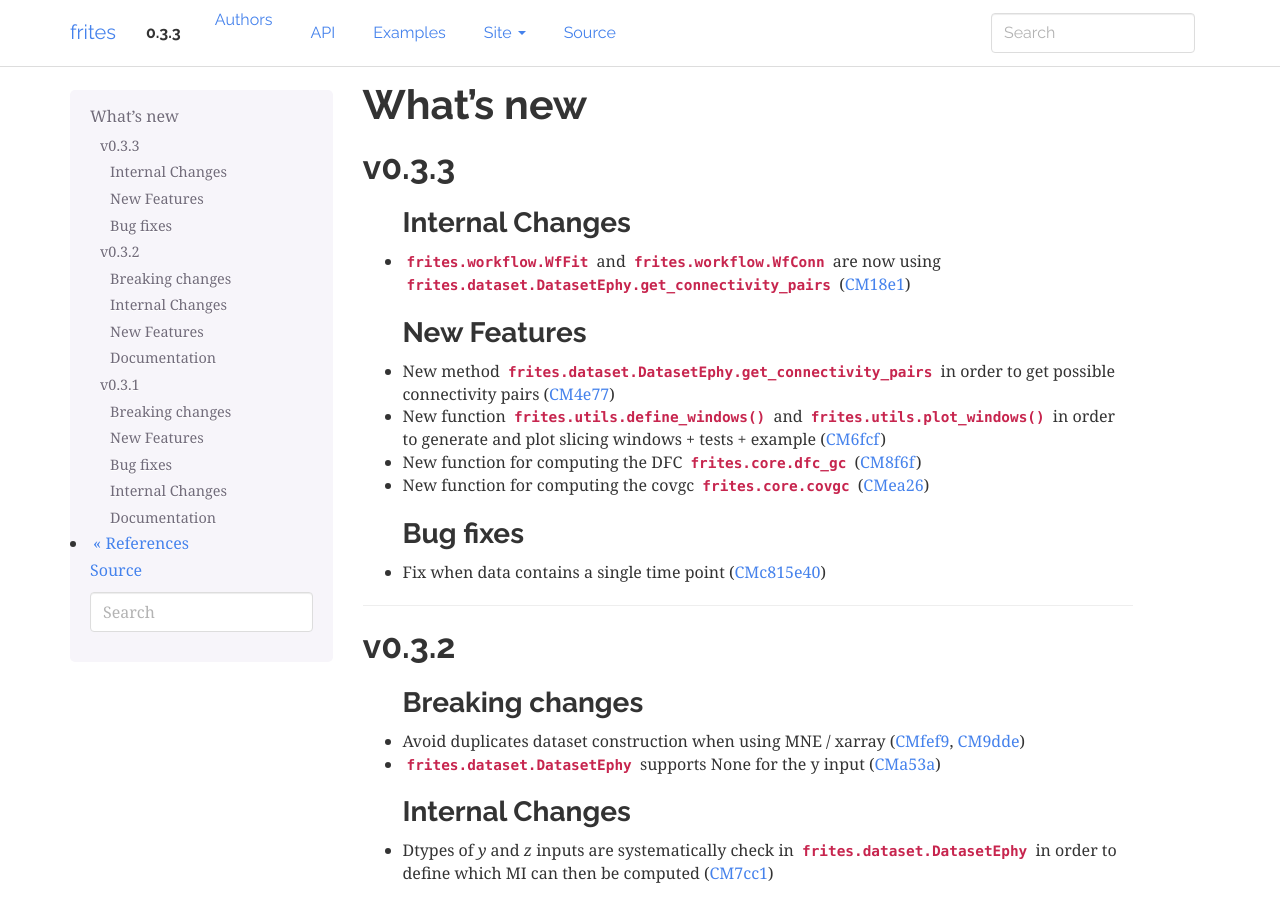
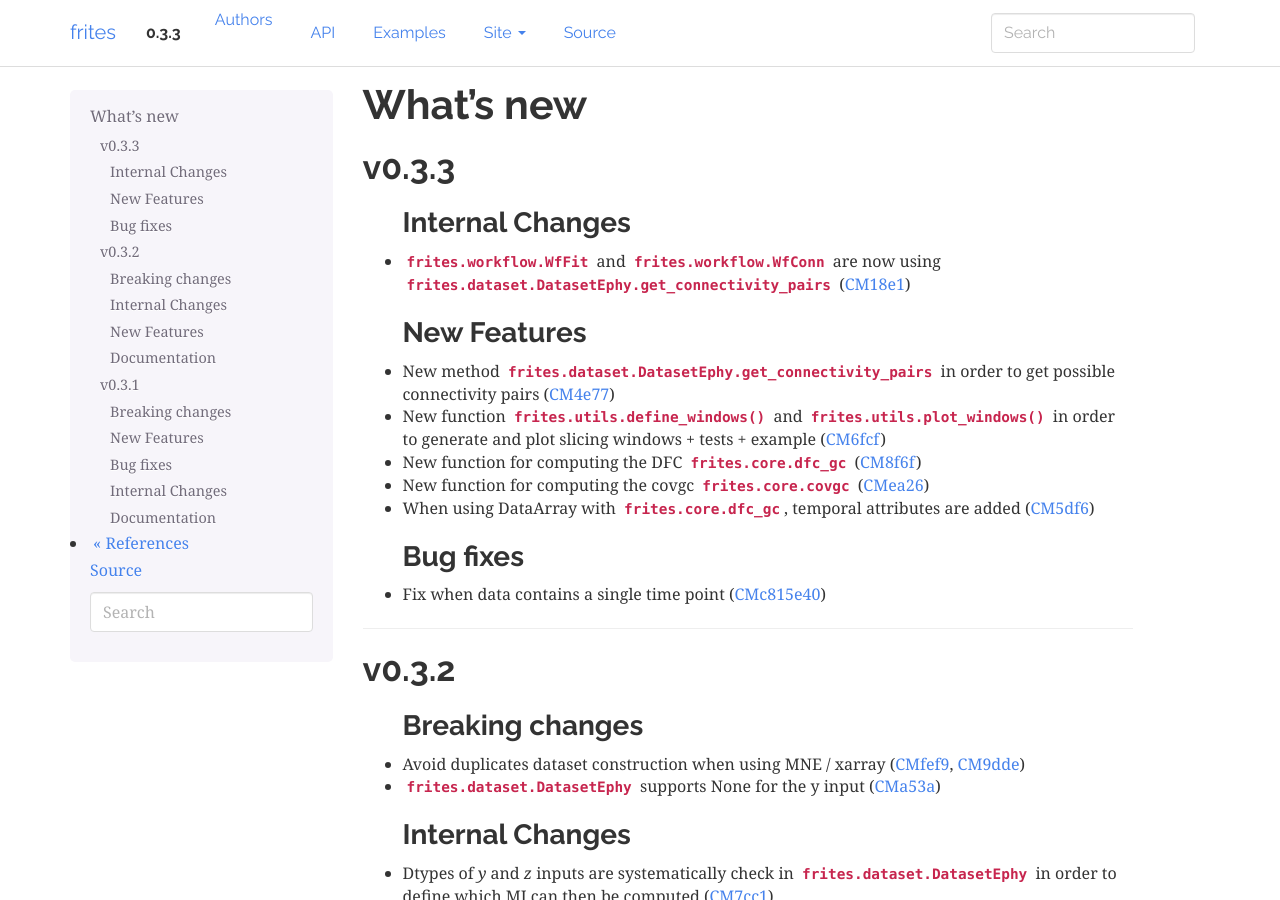
Before and after one commit to brainets/frites, a Sphinx documentation site: the page built from docs/source/whatsnew.rst, in a window 1280 px wide and 900 px high. Built offline with Sphinx 7.4.7, drawn with Linux system fonts in a browser that asks for light colours.

Commit message:
update whatsnew

```diff
--- a/docs/source/whatsnew.rst
+++ b/docs/source/whatsnew.rst
@@ -17,6 +17,7 @@ New Features
 * New function :py:func:`frites.utils.define_windows` and :py:func:`frites.utils.plot_windows` in order to generate and plot slicing windows + tests + example (:commit:`6fcf`)
 * New function for computing the DFC :py:class:`frites.core.dfc_gc` (:commit:`8f6f`)
 * New function for computing the covgc :py:class:`frites.core.covgc` (:commit:`ea26`)
+* When using DataArray with :py:class:`frites.core.dfc_gc`, temporal attributes are added (:commit:`5df6`)
 
 Bug fixes
 +++++++++
```
